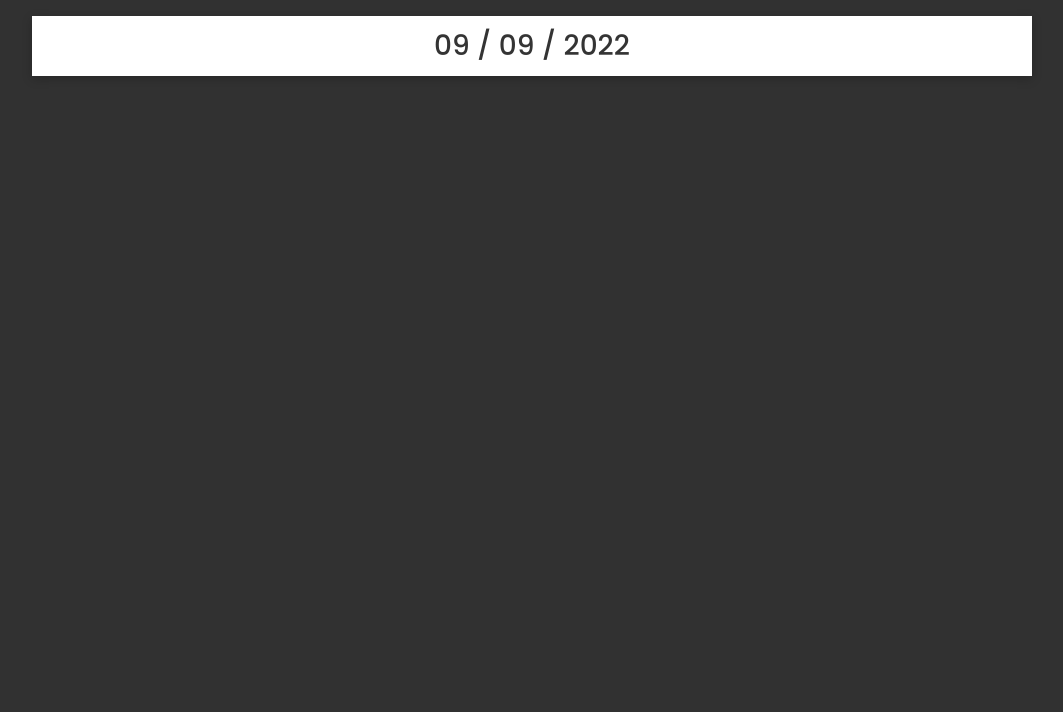
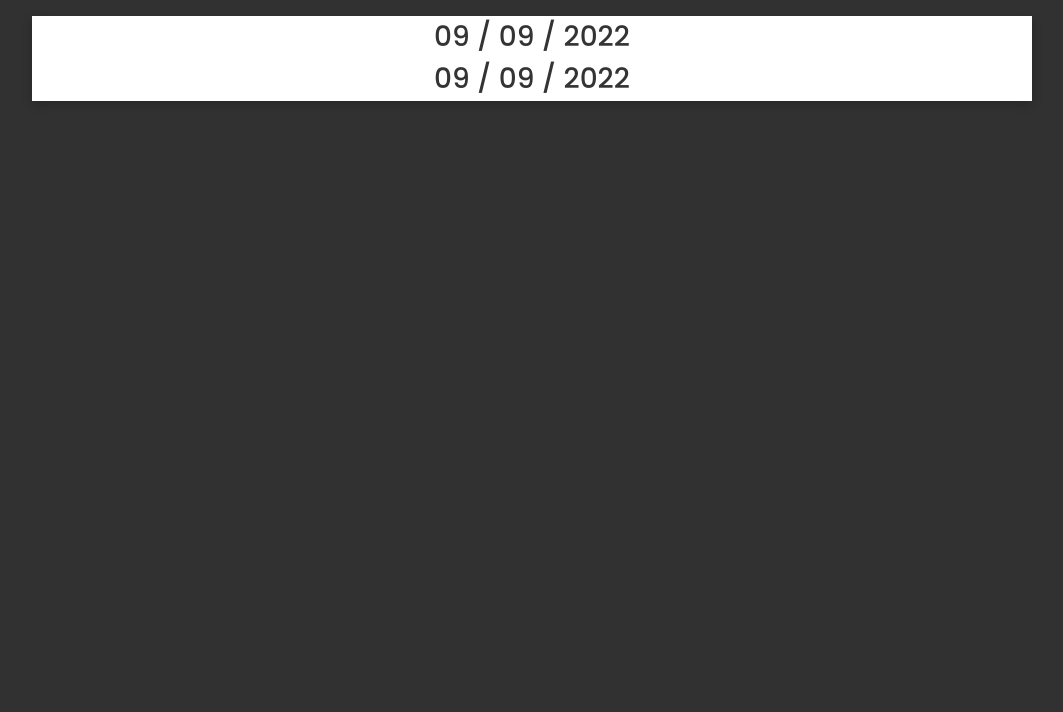
Before and after one commit to jaeger2801/Calendar_DataPicker_ProgramacionWeb, a plain HTML site: page index.html in a window 1280 px wide. Shown: the part 88-800 px from the top of the page, without its empty margins (108-1171 px from the left). Drawn offline with nearby package versions, Linux system fonts and the light colour scheme.

Commit message:
Crea selector de fechas

```diff
--- a/calendar.js
+++ b/calendar.js
@@ -1,5 +1,6 @@
 const date_picker_element = document.querySelector('.date-picker');
 const selected_date_element = document.querySelector('.date-picker .selected-date');
+const selected_date_element_two = document.querySelector('.date-picker .selected-date-two');
 const dates_element = document.querySelector('.date-picker .dates');
 const mth_element = document.querySelector('.date-picker .dates .month .mth');
 const next_mth_element = document.querySelector('.date-picker .dates .month .next-mth');
@@ -58,6 +59,10 @@ mth_element.textContent = months[month] + ' ' + year;
 
 selected_date_element.textContent = formatDate(date);
 selected_date_element.dataset.value = selectedDate;
+
+/* selector de la segunda fecha */
+selected_date_element_two.textContent = formatDate(date);
+selected_date_element_two.dataset.value = selectedDateTwo;
 
 
 populateDates();
@@ -160,6 +165,9 @@ function populateDates (e) {
 			selected_date_element.textContent = formatDate(selectedDate);
 			selected_date_element.dataset.value = selectedDate;
 
+			selected_date_element_two.textContent = formatDate(selectedDateTwo);
+			selected_date_element_two.dataset.value = selectedDateTwo;
+
 			populateDates();
 		});
 
--- a/index.html
+++ b/index.html
@@ -12,14 +12,19 @@
 	<h1>EPIC OTAKU CALENDAR</h1>
 
 	<div class="date-picker">
+
+		<div>
 		<div class="selected-date"></div>
 		<div class="selected-date-two"></div>
+		</div>
 
 		<div class="dates">
+
 
 			<img class="month-img" src="./src/Jiraiya_img.png" alt="img Jiraiya">
 
 			<div class="month">
+
 
 				<div class="arrows prev-mth">&lt;</div>
 				<div class="mth"></div>
--- a/style.css
+++ b/style.css
@@ -34,7 +34,7 @@ h1 {
 	position: relative;
 	width: 100%;
 	max-width: 1000px;
-	height: 60px;
+	height: 85px;
 	background-color: #FFF;
 	margin: 30px auto;
 	box-shadow: 0px 3px 10px rgba(0, 0, 0, 0.2);
@@ -62,10 +62,12 @@ h1 {
 	background-color: #F3F3F3;
 }
 
+
 /* Texto encabezado */
 .date-picker .selected-date {
 	width: 100%;
 	height: 100%;
+
 
 	display: flex;
 	justify-content: center;
@@ -81,8 +83,10 @@ h1 {
 	height: 100%;
 
 	display: flex;
+
 	justify-content: center;
 	align-items: center;
+
 
 	font-family: 'Poppins', sans-serif;
 	color: #343434;
```
